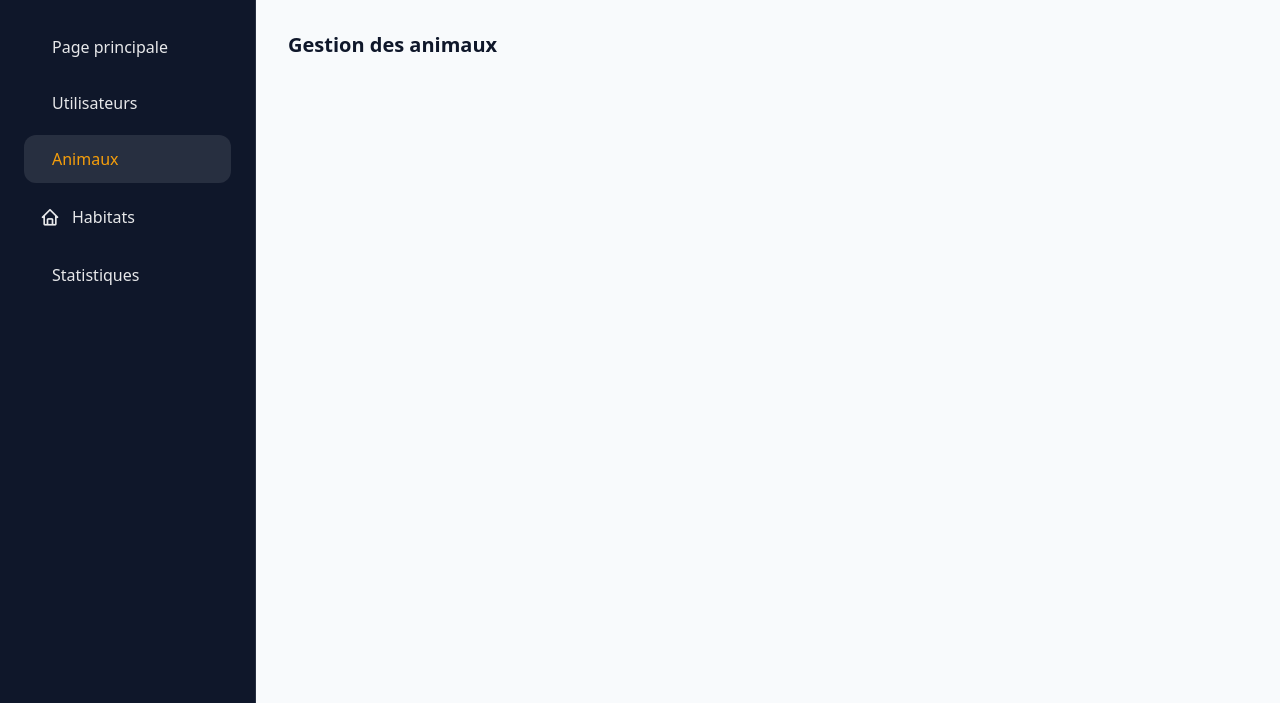
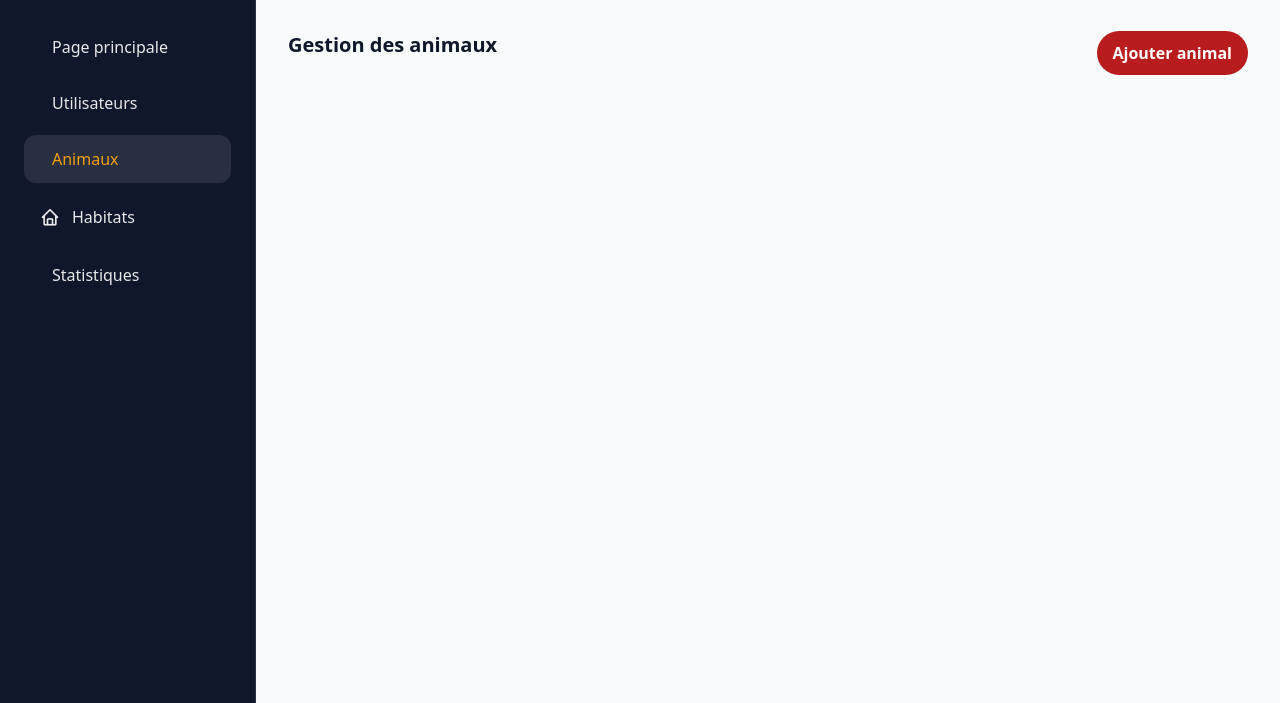
Before and after one commit to AZIZABADA10/ASSAD, a PHP site: page /pages/admin/manage_animals.php in a window 1280 px wide. Shown: the part 97-800 px from the top of the page. Run offline with PHP 8.4, Linux system fonts and the light colour scheme; a user stored in the database is signed in; some libraries are stand-ins or nearby versions.

Commit message:
feat: l'ajoute du button ajouter animal

```diff
--- a/pages/admin/manage_animals.php
+++ b/pages/admin/manage_animals.php
@@ -120,7 +120,13 @@ if (!isset($_SESSION['user'])) {
 
     <!-- Main content -->
     <main class="ml-64 w-full p-8">
-      <h2 class="text-xl font-bold mb-4">Gestion des animaux</h2>
+      <div class="flex justify-between mb-4">
+        <h2 class="text-xl font-bold mb-4">Gestion des animaux</h2>
+        <button
+        onclick="afficher_modal('s-inscrire-form')"
+         class="bg-red-700 text-white px-4 rounded-full font-semibold hover:scale-105 transition-all"
+        >Ajouter animal</button>
+      </div>
 
 
 
```
